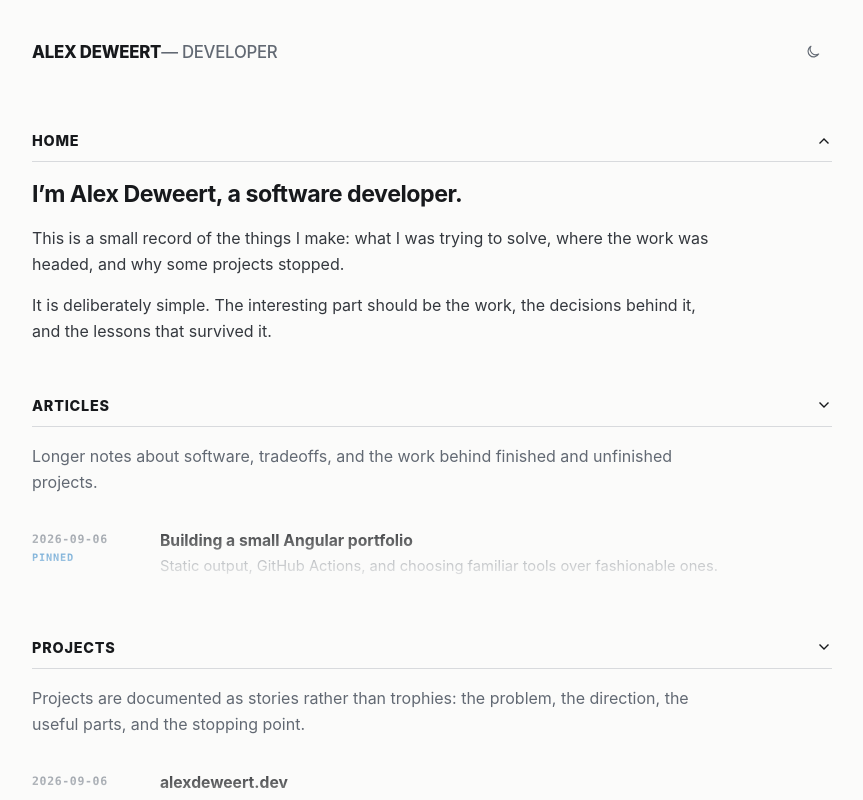
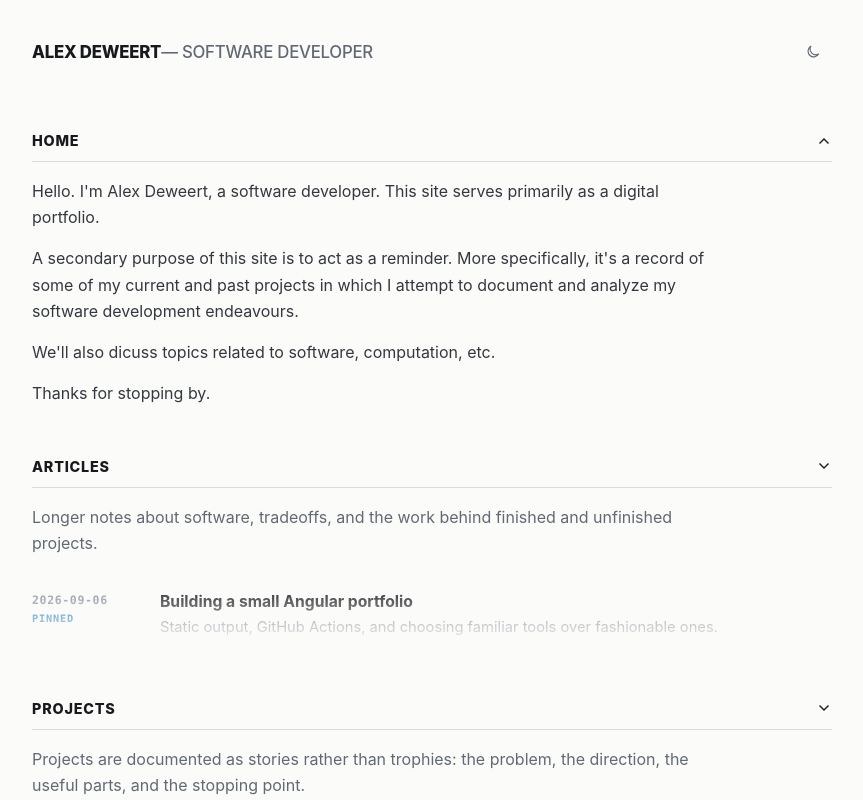
Before and after one commit to alexdeweert/addc, an Angular app: page / in a window 1280 px wide. Shown: the top 800 px of the page, without its empty margins (208-1071 px from the left). Built offline with nearby package versions, Linux system fonts and the light colour scheme.

Commit message:
content update

```diff
--- a/src/app/app.html
+++ b/src/app/app.html
@@ -3,7 +3,7 @@
     <h1 class="site-title">
       <a class="identity" routerLink="/" aria-label="Alex Deweert, homepage">
         <span>ALEX DEWEERT</span>
-        <span class="identity-suffix">— DEVELOPER</span>
+        <span class="identity-suffix">— SOFTWARE DEVELOPER</span>
       </a>
     </h1>
 
--- a/src/app/home/home.html
+++ b/src/app/home/home.html
@@ -1,12 +1,17 @@
 <app-collapsible-section sectionId="home" title="HOME" [initiallyExpanded]="true">
-  <p class="lede">I’m Alex Deweert, a software developer.</p>
   <p>
-    This is a small record of the things I make: what I was trying to solve, where the work was
-    headed, and why some projects stopped.
+    Hello. I'm Alex Deweert, a software developer.
+    This site serves primarily as a digital portfolio.
   </p>
   <p>
-    It is deliberately simple. The interesting part should be the work, the decisions behind it, and
-    the lessons that survived it.
+    A secondary purpose of this site is to act as a reminder.
+    More specifically, it's a record of some of my current and past projects in which I attempt to document and analyze my software development endeavours.
+  </p>
+  <p>
+    We'll also dicuss topics related to software, computation, etc.
+  </p>
+  <p>
+    Thanks for stopping by.
   </p>
 </app-collapsible-section>
 
```
